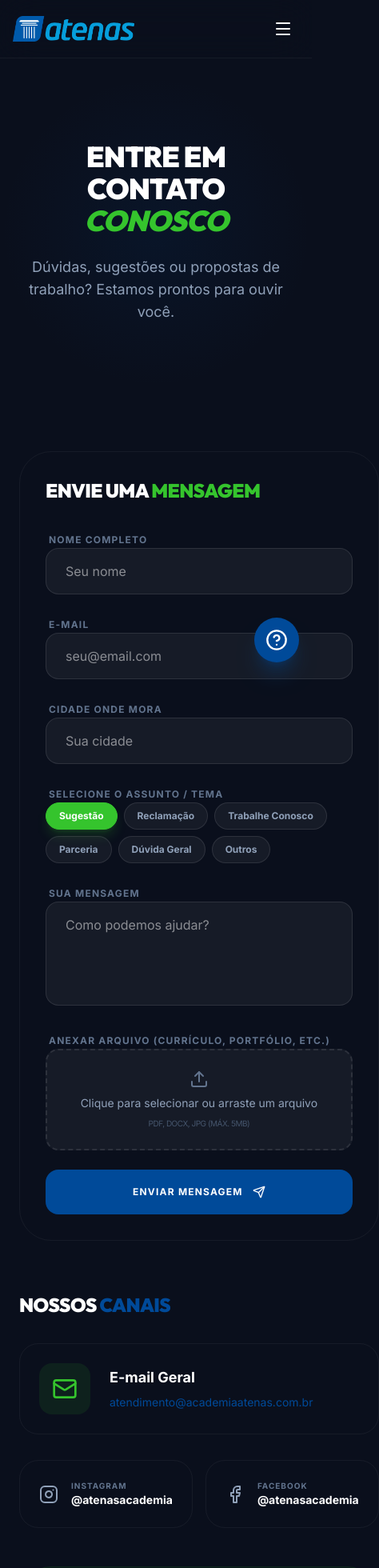
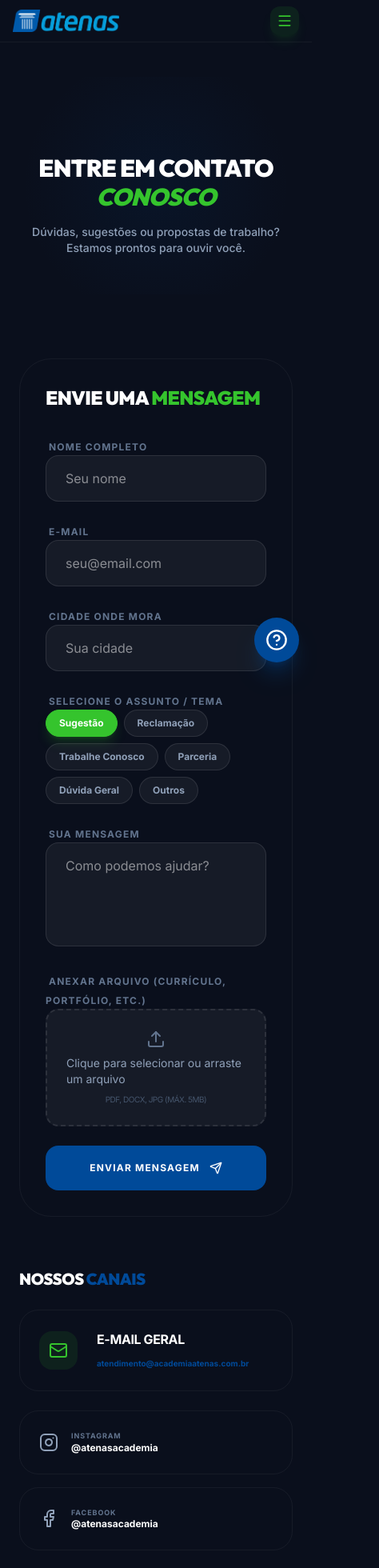
Before and after one commit to Ramon21Empresa/atenasacademiarp, a React (Vite) app: page /contato in a window 390 px wide. Shown: the top 1960 px of the page at 80% size, 474 px wide, since content can reach past the window. Built offline with nearby package versions, Linux system fonts and the light colour scheme.

Commit message:
Add files via upload

```diff
--- a/src/components/Layout.tsx
+++ b/src/components/Layout.tsx
@@ -71,14 +71,14 @@ export default function Layout({ children }: { children: React.ReactNode }) {
       />
 
       {/* HEADER */}
-      <header className="fixed w-full z-50 bg-darkBg/95 backdrop-blur-xl border-b border-white/5">
-        <div className="container mx-auto px-4 sm:px-8 py-4 flex justify-between items-center">
+      <header className="fixed w-full z-50 bg-darkBg lg:bg-darkBg/95 lg:backdrop-blur-xl border-b border-white/5">
+        <div className="container mx-auto px-4 sm:px-8 py-2 lg:py-4 flex justify-between items-center">
           <Link
             to="/"
             onClick={() => window.scrollTo({ top: 0, behavior: 'smooth' })}
             className="shrink-0"
           >
-            <Logo className="h-8 sm:h-10 md:h-12 w-auto" />
+            <Logo className="h-7 sm:h-10 md:h-12 w-auto" />
           </Link>
 
           <div className="hidden lg:flex items-center gap-8">
@@ -149,14 +149,15 @@ export default function Layout({ children }: { children: React.ReactNode }) {
 
           <div className="flex items-center lg:hidden">
             <button
-              className="text-white p-2"
+              className="bg-brand-green/10 text-brand-green p-2 rounded-xl hover:bg-brand-green hover:text-white transition-all shadow-lg shadow-brand-green/10"
               onClick={() => setIsMenuOpen(!isMenuOpen)}
               aria-label="Toggle menu"
             >
-              {isMenuOpen ? <X size={24} /> : <Menu size={24} />}
+              {isMenuOpen ? <X size={20} /> : <Menu size={20} />}
             </button>
           </div>
         </div>
+      </header>
 
       {/* MOBILE MENU */}
       <AnimatePresence>
@@ -166,8 +167,29 @@ export default function Layout({ children }: { children: React.ReactNode }) {
             animate={{ opacity: 1, x: 0 }}
             exit={{ opacity: 0, x: '100%' }}
             transition={{ type: 'spring', damping: 25, stiffness: 200 }}
-              className="fixed inset-0 z-40 lg:hidden bg-darkBg flex flex-col pt-24"
+            className="fixed inset-0 z-[60] lg:hidden bg-darkBg flex flex-col"
           >
+            {/* Mobile Menu Header */}
+            <div className="flex justify-between items-center px-4 sm:px-8 py-2 border-b border-white/5 bg-darkBg">
+              <Link
+                to="/"
+                onClick={() => {
+                  setIsMenuOpen(false);
+                  window.scrollTo({ top: 0, behavior: 'smooth' });
+                }}
+                className="shrink-0"
+              >
+                <Logo className="h-7 sm:h-10 w-auto" />
+              </Link>
+              <button
+                className="text-white p-2"
+                onClick={() => setIsMenuOpen(false)}
+                aria-label="Close menu"
+              >
+                <X size={20} />
+              </button>
+            </div>
+
             <div className="px-8 py-8 flex flex-col gap-8 overflow-y-auto">
               {[...mainLinks, ...extraLinks].map((link, idx) => (
                 <motion.button
@@ -225,7 +247,6 @@ export default function Layout({ children }: { children: React.ReactNode }) {
           </motion.div>
         )}
       </AnimatePresence>
-      </header>
 
       <main>{children}</main>
       <FloatingCTA />
--- a/src/pages/Contact.tsx
+++ b/src/pages/Contact.tsx
@@ -55,16 +55,16 @@ export default function Contact() {
   return (
     <div className="pt-24 pb-20">
       {/* HERO SECTION */}
-      <section className="relative py-20 bg-darkCard/30">
+      <section className="relative py-12 sm:py-20 bg-darkCard/30">
         <div className="absolute inset-0 z-0 opacity-10">
           <div className="absolute top-0 left-0 w-full h-full bg-[radial-gradient(circle_at_center,_var(--color-brand-blue)_0%,_transparent_70%)]" />
         </div>
 
-        <div className="container mx-auto px-6 relative z-10 text-center">
+        <div className="container mx-auto px-6 relative z-10 text-center pt-12 sm:pt-0">
           <motion.h1
             initial={{ opacity: 0, y: 20 }}
             animate={{ opacity: 1, y: 0 }}
-            className="text-4xl md:text-6xl mb-6"
+            className="text-3xl sm:text-4xl md:text-6xl mb-4 sm:mb-6 font-black uppercase tracking-tighter"
           >
             Entre em Contato <span className="text-brand-green italic">Conosco</span>
           </motion.h1>
@@ -72,7 +72,7 @@ export default function Contact() {
             initial={{ opacity: 0, y: 20 }}
             animate={{ opacity: 1, y: 0 }}
             transition={{ delay: 0.1 }}
-            className="text-slate-400 max-w-2xl mx-auto text-lg"
+            className="text-slate-400 max-w-2xl mx-auto text-sm sm:text-lg font-medium"
           >
             Dúvidas, sugestões ou propostas de trabalho? Estamos prontos para ouvir você.
           </motion.p>
@@ -240,41 +240,41 @@ export default function Contact() {
             </motion.div>
 
             {/* CONTACT INFO */}
-            <div className="space-y-12">
+            <div className="space-y-8 sm:space-y-12">
               <motion.div
                 initial={{ opacity: 0, x: 30 }}
                 whileInView={{ opacity: 1, x: 0 }}
                 viewport={{ once: true }}
               >
-                <h2 className="text-2xl mb-8">Nossos <span className="text-brand-blue">Canais</span></h2>
+                <h2 className="text-xl sm:text-2xl mb-6 sm:mb-8 font-black uppercase tracking-tight">Nossos <span className="text-brand-blue">Canais</span></h2>
 
-                <div className="grid sm:grid-cols-1 gap-8">
+                <div className="grid grid-cols-1 gap-6 sm:gap-8">
                   <div className="bg-darkCard/20 p-6 rounded-3xl border border-white/5 flex items-center gap-6">
-                    <div className="w-16 h-16 bg-brand-green/10 rounded-2xl flex items-center justify-center shrink-0">
-                      <Mail className="text-brand-green" size={32} />
+                    <div className="w-12 h-12 sm:w-16 sm:h-16 bg-brand-green/10 rounded-2xl flex items-center justify-center shrink-0">
+                      <Mail className="text-brand-green" size={24} />
                     </div>
                     <div>
-                      <h4 className="font-bold mb-1 text-lg">E-mail Geral</h4>
-                      <a href="mailto:atendimento@academiaatenas.com.br" className="text-brand-blue text-sm hover:underline break-all">
+                      <h4 className="font-bold mb-1 text-base sm:text-lg uppercase tracking-tight">E-mail Geral</h4>
+                      <a href="mailto:atendimento@academiaatenas.com.br" className="text-brand-blue text-[10px] sm:text-sm hover:underline break-all font-bold">
                         atendimento@academiaatenas.com.br
                       </a>
                     </div>
                   </div>
                 </div>
 
-                <div className="mt-8 flex gap-4">
+                <div className="mt-6 sm:mt-8 flex flex-col sm:flex-row gap-4">
                   <a href="https://instagram.com/atenasacademia" target="_blank" rel="noopener noreferrer" className="flex-1 bg-darkCard/20 p-6 rounded-3xl border border-white/5 flex items-center gap-4 hover:border-brand-green/30 transition-all group">
                     <Instagram className="text-slate-400 group-hover:text-brand-green transition-colors" size={24} />
                     <div>
-                      <p className="text-[10px] uppercase tracking-widest text-slate-500 font-bold">Instagram</p>
-                      <p className="text-sm font-bold">@atenasacademia</p>
+                      <p className="text-[9px] sm:text-[10px] uppercase tracking-widest text-slate-500 font-bold">Instagram</p>
+                      <p className="text-xs sm:text-sm font-bold">@atenasacademia</p>
                     </div>
                   </a>
                   <a href="https://facebook.com/atenasacademia.oficial" target="_blank" rel="noopener noreferrer" className="flex-1 bg-darkCard/20 p-6 rounded-3xl border border-white/5 flex items-center gap-4 hover:border-brand-green/30 transition-all group">
                     <Facebook className="text-slate-400 group-hover:text-brand-green transition-colors" size={24} />
                     <div>
-                      <p className="text-[10px] uppercase tracking-widest text-slate-500 font-bold">Facebook</p>
-                      <p className="text-sm font-bold">@atenasacademia</p>
+                      <p className="text-[9px] sm:text-[10px] uppercase tracking-widest text-slate-500 font-bold">Facebook</p>
+                      <p className="text-xs sm:text-sm font-bold">@atenasacademia</p>
                     </div>
                   </a>
                 </div>
@@ -284,12 +284,12 @@ export default function Contact() {
                 initial={{ opacity: 0, y: 30 }}
                 whileInView={{ opacity: 1, y: 0 }}
                 viewport={{ once: true }}
-                className="bg-brand-green/5 p-8 rounded-[2.5rem] border border-brand-green/10"
+                className="bg-brand-green/5 p-6 sm:p-8 rounded-[2rem] sm:rounded-[2.5rem] border border-brand-green/10"
               >
-                <h3 className="text-xl font-bold mb-6 flex items-center gap-2">
+                <h3 className="text-lg sm:text-xl font-black mb-6 flex items-center gap-2 uppercase tracking-tight">
                   <MessageCircle className="text-brand-green" size={24} /> WhatsApp por Unidade
                 </h3>
-                <div className="grid gap-4">
+                <div className="grid gap-3 sm:gap-4">
                   {units.map((unit) => (
                     <a
                       key={unit.name}
@@ -300,9 +300,9 @@ export default function Contact() {
                     >
                       <div className="flex items-center gap-3">
                         <MapPin size={16} className="text-brand-green" />
-                        <span className="text-sm font-bold">{unit.name}</span>
+                        <span className="text-xs sm:text-sm font-bold uppercase tracking-tight">{unit.name}</span>
                       </div>
-                      <span className="text-xs font-mono text-slate-400 group-hover:text-brand-green transition-colors">{unit.whatsapp}</span>
+                      <span className="text-[10px] sm:text-xs font-mono text-slate-400 group-hover:text-brand-green transition-colors">{unit.whatsapp}</span>
                     </a>
                   ))}
                 </div>
--- a/src/pages/Feedbacks.tsx
+++ b/src/pages/Feedbacks.tsx
@@ -26,7 +26,7 @@ export default function Feedbacks() {
   return (
     <div className="bg-darkBg">
       {/* HERO SECTION */}
-      <section className="relative h-screen flex items-center overflow-hidden">
+      <section className="relative min-h-[60vh] sm:h-screen flex items-center overflow-hidden">
         <div className="absolute inset-0 z-0">
           <img
             src="https://images.unsplash.com/photo-1517836357463-d25dfeac3438?auto=format&fit=crop&w=1920&q=80"
@@ -37,7 +37,7 @@ export default function Feedbacks() {
           <div className="absolute inset-0 bg-gradient-to-t from-darkBg via-transparent to-transparent"></div>
         </div>
 
-        <div className="container mx-auto px-6 relative z-10">
+        <div className="container mx-auto px-6 relative z-10 pt-20">
           <motion.div
             initial={{ opacity: 0, x: -50 }}
             animate={{ opacity: 1, x: 0 }}
@@ -48,11 +48,11 @@ export default function Feedbacks() {
               <span className="w-12 h-[2px] bg-brand-green"></span>
               <span className="text-brand-green font-black uppercase tracking-[0.3em] text-xs sm:text-sm">Resultados Reais</span>
             </div>
-            <h1 className="text-5xl sm:text-7xl md:text-8xl font-black mb-6 tracking-tighter uppercase leading-[0.9]">
+            <h1 className="text-4xl sm:text-7xl md:text-8xl font-black mb-6 tracking-tighter uppercase leading-[0.9]">
               HISTÓRIAS DE <br />
               <span className="text-transparent bg-clip-text bg-gradient-to-r from-brand-blue to-brand-light-blue italic">TRANSFORMAÇÃO</span>
             </h1>
-            <p className="text-lg sm:text-xl text-slate-400 max-w-xl font-medium">
+            <p className="text-base sm:text-xl text-slate-400 max-w-xl font-medium">
               Ouça os depoimentos de nossos clientes que alcançaram seus objetivos com dedicação e nosso suporte.
             </p>
           </motion.div>
--- a/src/pages/History.tsx
+++ b/src/pages/History.tsx
@@ -45,7 +45,7 @@ export default function History() {
   return (
     <div className="bg-darkBg overflow-hidden">
       {/* HERO SECTION */}
-      <section className="relative h-screen flex items-center overflow-hidden">
+      <section className="relative min-h-[60vh] sm:h-screen flex items-center overflow-hidden">
         <div className="absolute inset-0 z-0">
           <img
             src="https://images.unsplash.com/photo-1534438327276-14e5300c3a48?auto=format&fit=crop&w=1920&q=80"
@@ -56,7 +56,7 @@ export default function History() {
           <div className="absolute inset-0 bg-gradient-to-t from-darkBg via-transparent to-transparent"></div>
         </div>
 
-        <div className="container mx-auto px-6 relative z-10">
+        <div className="container mx-auto px-6 relative z-10 pt-20">
           <motion.div
             initial={{ opacity: 0, x: -50 }}
             animate={{ opacity: 1, x: 0 }}
@@ -67,11 +67,11 @@ export default function History() {
               <span className="w-12 h-[2px] bg-brand-green"></span>
               <span className="text-brand-green font-black uppercase tracking-[0.3em] text-xs sm:text-sm">Tradição e Evolução</span>
             </div>
-            <h1 className="text-5xl sm:text-7xl md:text-8xl font-black mb-6 tracking-tighter uppercase leading-[0.9]">
+            <h1 className="text-4xl sm:text-7xl md:text-8xl font-black mb-6 tracking-tighter uppercase leading-[0.9]">
               NOSSA <br />
               <span className="text-transparent bg-clip-text bg-gradient-to-r from-brand-blue to-brand-light-blue italic">HISTÓRIA</span>
             </h1>
-            <p className="text-slate-400 max-w-xl text-lg sm:text-xl font-medium">
+            <p className="text-base sm:text-xl text-slate-400 max-w-xl font-medium">
               Mais de três décadas transformando vidas através do esporte e da saúde em Ribeirão Preto.
             </p>
           </motion.div>
--- a/src/pages/Home.tsx
+++ b/src/pages/Home.tsx
@@ -53,11 +53,11 @@ export default function Home() {
   };
 
   const units = [
-    { id: 'independencia', name: 'Independência', address: 'R. Bolívia, 2095 - Ribeirão Preto', img: '/unidades/independencia/indep-frente.jpg', tags: ['Musculação', 'Ginástica', 'Climatizada'] },
-    { id: 'caramuru', name: 'Caramuru', address: 'Avenida Caramuru, 567 - Jardim Sumaré', img: '/unidades/caramuru/caramuru frente drone.jpg', tags: ['Premium', 'Musculação', 'Estacionamento'] },
-    { id: 'novo-mundo', name: 'Novo Mundo', address: 'R. Dr. Morais Lima, 606 - Jardim Anhanguera', img: '/unidades/novo-mundo/novo-mundo-fora.png', tags: ['Musculação', 'Ginástica'] },
-    { id: 'vila-tiberio', name: 'Vila Tibério', address: 'R. Cel. Luiz da Cunha, 436 - Vila Tibério', img: '/unidades/vila-tiberio/vilatiberio-frente.jpg', tags: ['Musculação', 'Ginástica', 'Estacionamento'] },
-    { id: 'campos-eliseos', name: 'Campos Elíseos', address: 'R. Antônio Milena, 1449 - Campos Elíseos', img: '/unidades/campos-eliseos/campos-eliseos-frente.jpg', tags: ['Premium', 'Musculação', 'Ginástica'] },
+    { id: 'independencia', name: 'Unidade Independência', address: 'R. Bolívia, 2095 - Ribeirão Preto', img: '/unidades/independencia/indep-frente.jpg', tags: ['Musculação', 'Ginástica', 'Climatizada'] },
+    { id: 'caramuru', name: 'Unidade Caramuru', address: 'Avenida Caramuru, 567 - Jardim Sumaré', img: '/unidades/caramuru/caramuru frente drone.jpg', tags: ['Premium', 'Musculação', 'Estacionamento'] },
+    { id: 'novo-mundo', name: 'Unidade Novo Mundo', address: 'R. Dr. Morais Lima, 606 - Jardim Anhanguera', img: '/unidades/novo-mundo/novo-mundo-fora.png', tags: ['Musculação', 'Ginástica'] },
+    { id: 'vila-tiberio', name: 'Unidade Vila Tibério', address: 'R. Cel. Luiz da Cunha, 436 - Vila Tibério', img: '/unidades/vila-tiberio/vilatiberio-frente.jpg', tags: ['Musculação', 'Ginástica', 'Estacionamento'] },
+    { id: 'campos-eliseos', name: 'Unidade Campos Elíseos', address: 'R. Antônio Milena, 1449 - Campos Elíseos', img: '/unidades/campos-eliseos/campos-eliseos-frente.jpg', tags: ['Premium', 'Musculação', 'Ginástica'] },
   ];
 
   const scrollToUnits = () => {
@@ -127,7 +127,7 @@ export default function Home() {
 
             <h1 className="text-4xl sm:text-7xl md:text-8xl font-black mb-6 sm:mb-8 leading-[0.9] tracking-tighter uppercase">
               ACADEMIA <br />
-              <span className="text-transparent bg-clip-text bg-gradient-to-r from-brand-blue to-brand-light-blue">
+              <span className="text-transparent bg-clip-text bg-gradient-to-r from-brand-blue to-brand-light-blue italic">
                 ATENAS
               </span>
             </h1>
@@ -417,18 +417,18 @@ export default function Home() {
             onMouseLeave={() => setActiveModality(null)}
           >
             {[
-              { name: 'Pilates', img: '/public/servicos/pilates-acedemia.jpg' },
-              { name: 'Natação', img: '/public/servicos/natacao-academia.png' },
-              { name: 'Ginástica', img: '/public/servicos/ginastica-academia.jpg' },
-              { name: 'Spinning', img: '/public/servicos/aula-spinning.jpg' },
-              { name: 'Jump', img: '/public/servicos/aula-jump-academia.jpg' },
-              { name: 'Step', img: '/public/servicos/aula-step-academia.jpg' },
-              { name: 'Ritmos', img: '/public/servicos/aula-ritmo-academia.jpg' },
-              { name: 'Pump', img: '/public/servicos/aula-pump-academia.jpg' },
-              { name: 'Alongamento', img: '/public/servicos/aula-alongamento-academia.jpg' },
-              { name: 'Cross Funcional', img: '/public/servicos/cross-funcional.jpg' },
-              { name: 'Ballet', img: '/public/servicos/ballet-academia.png' },
-              { name: 'Abdomem', img: '/public/servicos/local-abdomem-academia.jpg' },
+              { name: 'Pilates', img: '/servicos/pilates-acedemia.jpg' },
+              { name: 'Natação', img: '/servicos/natacao-academia.png' },
+              { name: 'Ginástica', img: '/servicos/ginastica-academia.jpg' },
+              { name: 'Spinning', img: '/servicos/aula-spinning.jpg' },
+              { name: 'Jump', img: '/servicos/aula-jump-academia.jpg' },
+              { name: 'Step', img: '/servicos/aula-step-academia.jpg' },
+              { name: 'Ritmos', img: '/servicos/aula-ritmo-academia.jpg' },
+              { name: 'Pump', img: '/servicos/aula-pump-academia.jpg' },
+              { name: 'Alongamento', img: '/servicos/aula-alongamento-academia.jpg' },
+              { name: 'Cross Funcional', img: '/servicos/cross-funcional.jpg' },
+              { name: 'Ballet', img: '/servicos/ballet-academia.png' },
+              { name: 'Abdomem', img: '/servicos/local-abdomem-academia.jpg' },
             ].map((modality, index) => (
               <motion.div
                 key={index}
```
Lines whose indentation alone changed are shown as unchanged.
